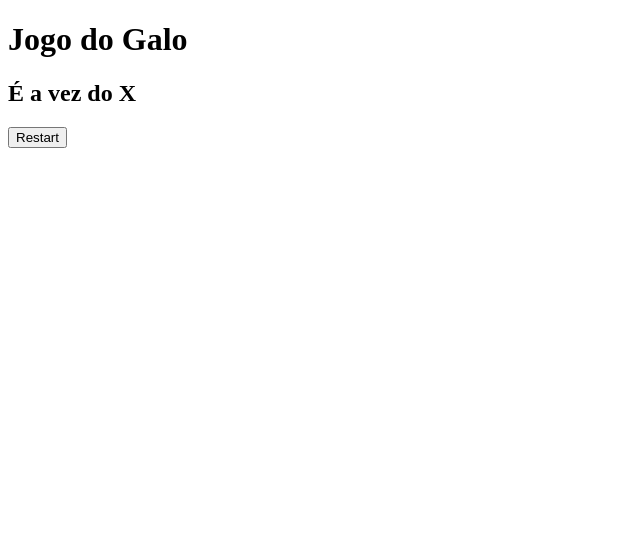
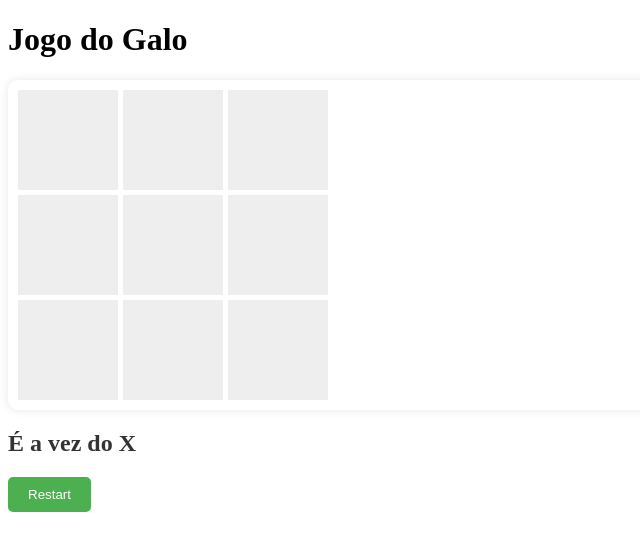
Before and after one commit to mpprazeres/Tic-Tac-Toe, a plain HTML site: page index.html in a window 1280 px wide. Shown: the whole page, without its empty margins (0-640 px from the left). Drawn offline with Linux system fonts and the light colour scheme.

Commit message:
Function checkwinner and CSS

```diff
--- /dev/null
+++ b/index.css
@@ -0,0 +1,44 @@
+
+.cellContainer {
+    display: grid;
+    grid-template-columns: repeat(3, 100px);
+    grid-template-rows: repeat(3, 100px);
+    gap: 5px;
+    background-color: #fff;
+    border-radius: 10px;
+    box-shadow: 0 0 10px rgba(0, 0, 0, 0.1);
+    margin: 20px auto;
+    padding: 10px;
+  }
+
+.cell {
+    display: flex;
+    justify-content: center;
+    align-items: center;
+    font-size: 2em;
+    cursor: pointer;
+    background-color: #eee;
+    transition: background-color 0.3s ease;
+  }
+
+  .cell:hover {
+    background-color: gray
+  }
+
+  #gameStatus {
+    color: #333;
+  }
+
+  #restartBtn {
+    background-color: #4caf50;
+    color: #fff;
+    border: none;
+    padding: 10px 20px;
+    cursor: pointer;
+    border-radius: 5px;
+    transition: background-color 0.3s ease;
+  }
+
+  #restartBtn:hover {
+    background-color: #45a049;
+  }
--- a/index.html
+++ b/index.html
@@ -23,5 +23,6 @@
       <button id="restartBtn">Restart</button>
     </div>
     <script src="index.js"></script>
+    <link rel="stylesheet" href="index.css">
   </body>
 </html>
--- a/index.js
+++ b/index.js
@@ -47,10 +47,17 @@ function changePlayer() {
 
 function checkWinner() {
   let roundWon = false;
-
+    for (let cond of winConditions){
+      const [a,b,c] = cond;
+      if(options[a] === currentPlayer && options[b] === currentPlayer && options[c] === currentPlayer){
+        roundWon = true;
+        break;
+      }
+    }
   // Verificar se estão reunidas as condições para haver um vencedor
 
   if (roundWon) {
+    running = false;
     statusText.textContent = `${currentPlayer} ganhou o jogo!`;
   } else if (!options.includes('')) {
     statusText.textContent = 'Empate';
```
